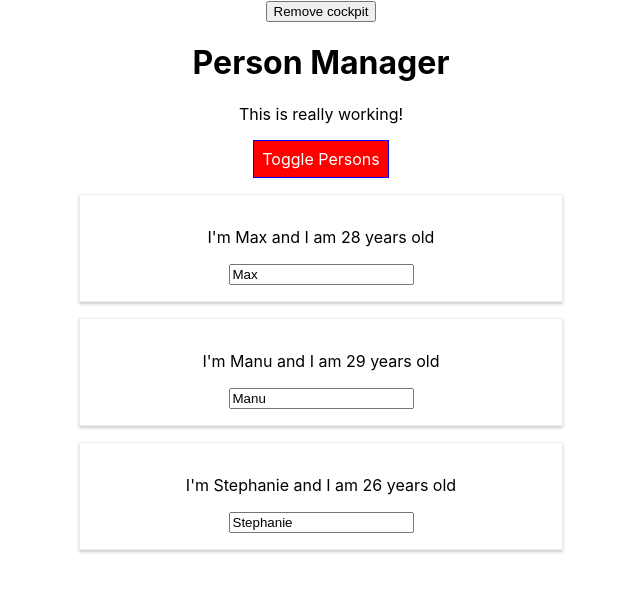
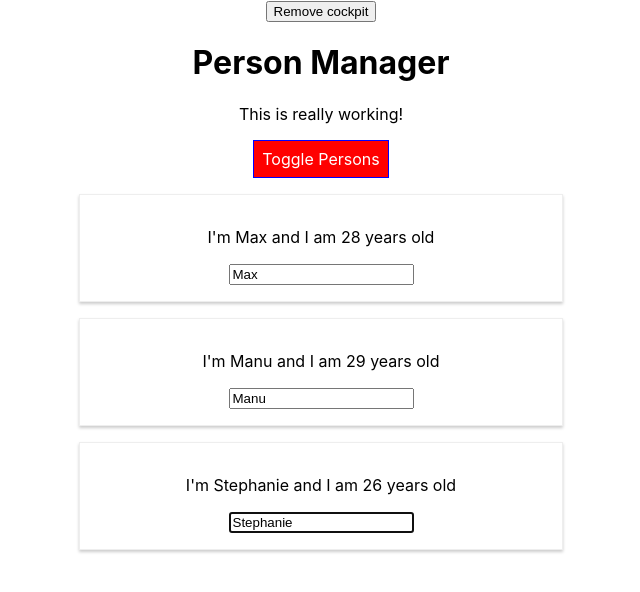
Before and after one commit to godomainz/react-complete-guide, a React (Create React App) app: page / in a window 1280 px wide. Both pictures are taken after a click on the button "Toggle Persons". Shown: the top 592 px of the page, without its empty margins (319-959 px from the left). Built offline with nearby package versions, Linux system fonts and the light colour scheme.

Commit message:
110 Using Refs

```diff
--- a/src/components/Persons/Person/Person.tsx
+++ b/src/components/Persons/Person/Person.tsx
@@ -16,10 +16,19 @@
         age: PropTypes.number,
         changed: PropTypes.func
     };
+
+    inputElementRef:any;
+
     constructor(props:any){
         super(props);
         console.log('[Person.tsx] constructor');
+        this.inputElementRef = React.createRef<HTMLInputElement>();
       }
+
+    componentDidMount() {
+        // this.inputElementRef.focus();
+        this.inputElementRef.current.focus();
+    }
 
     render(){
         console.log('[Person.tsx] rendering .....');
@@ -27,7 +36,10 @@
             <Aux>
                 <p onClick={this.props.click}>I'm {this.props.name} and I am {this.props.age} years old</p>
                 <p>{this.props.children}</p>
-                <input type="text" onChange={this.props.changed} value={this.props.name}/>
+                <input type="text"
+                // ref={(inputEl) => { this.inputElementRef = inputEl }}
+                ref={this.inputElementRef}
+                onChange={this.props.changed} value={this.props.name}/>
             </Aux>
         );
     }
```
